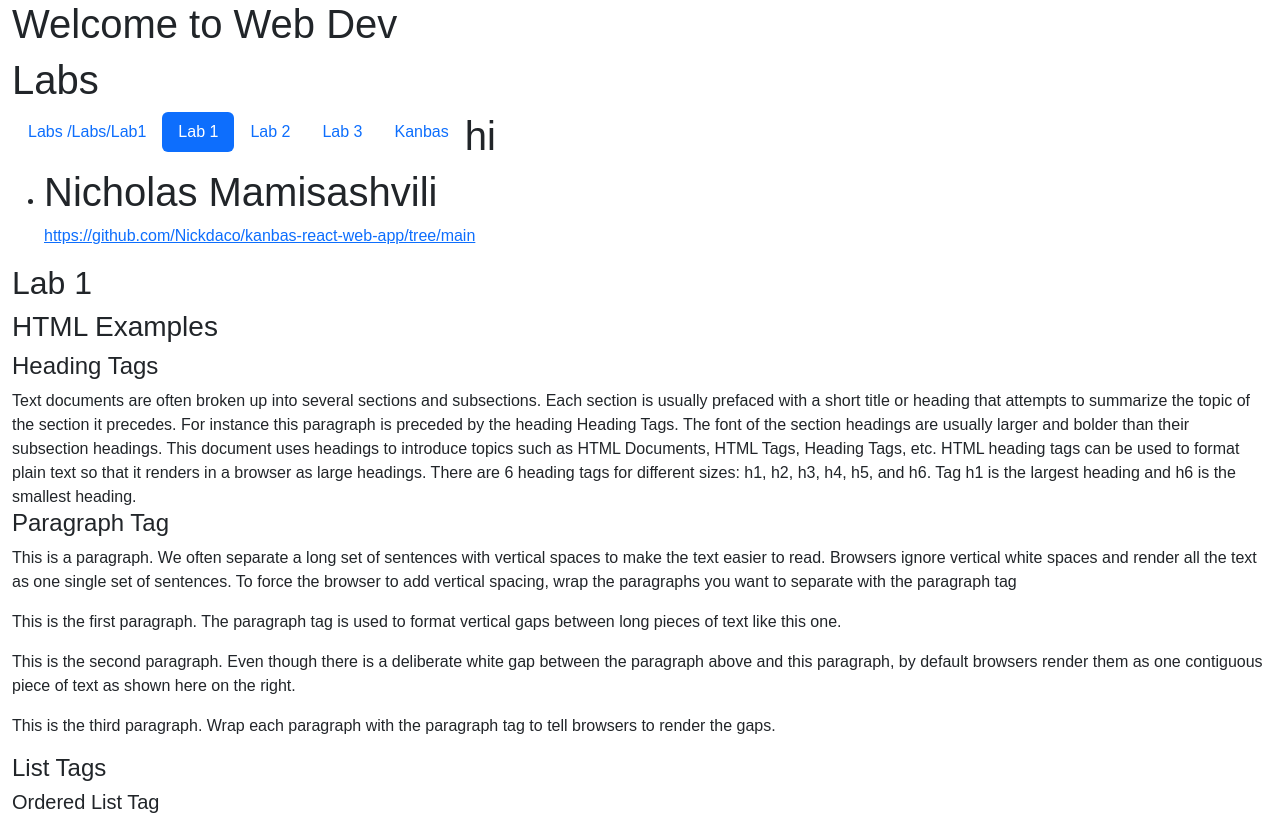
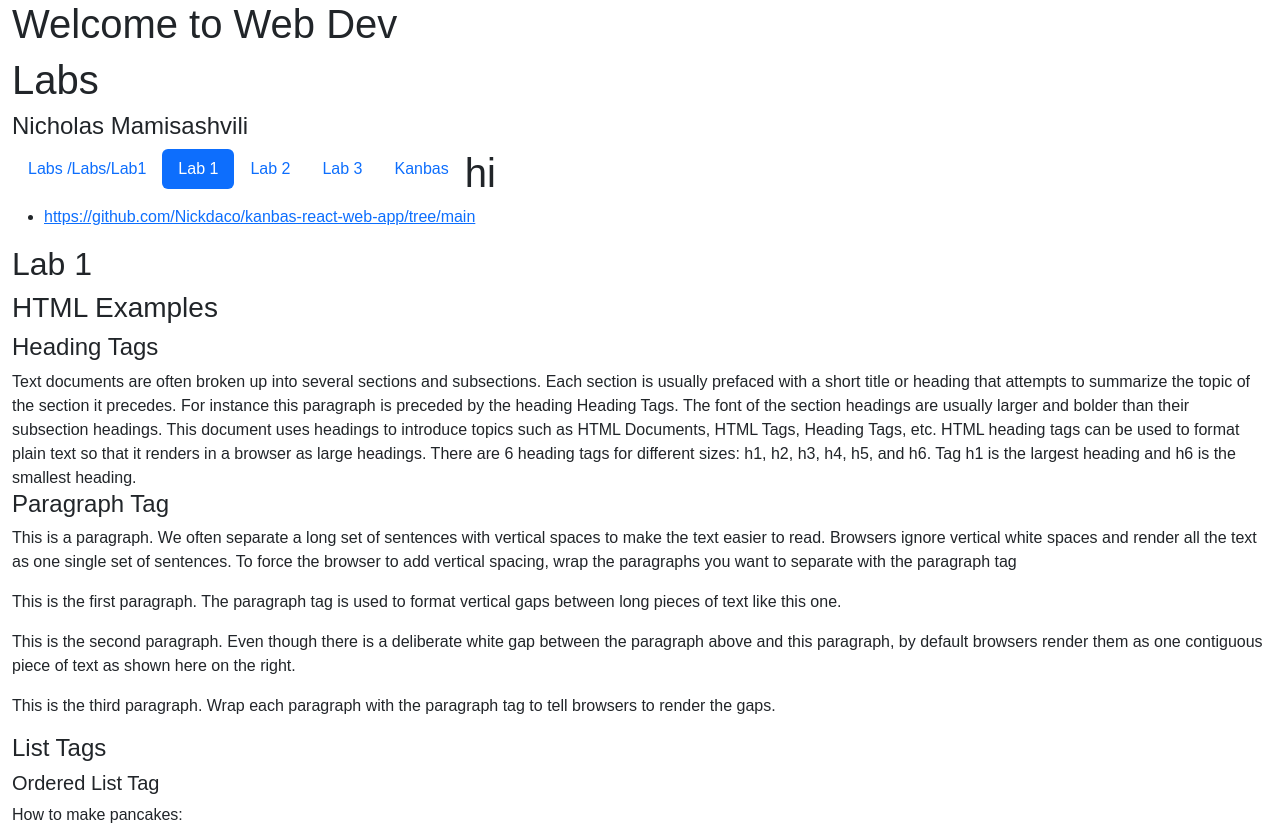
Before and after one commit to Nickdaco/kanbas-react-web-app, a React (Create React App) app: page /#/Labs/Lab1 in a window 1280 px wide. Shown: the top 825 px of the page. Built offline with nearby package versions, Linux system fonts and the light colour scheme.

Commit message:
my full name again ig

```diff
--- a/src/Labs/TOC.tsx
+++ b/src/Labs/TOC.tsx
@@ -54,7 +54,6 @@ export default function TOC() {
       </ul>
       <ul>
         <li>
-          <h1>Nicholas Mamisashvili</h1>
           <Link
             id="wd-github"
             to={"https://github.com/Nickdaco/kanbas-react-web-app/tree/main"}
--- a/src/Labs/index.tsx
+++ b/src/Labs/index.tsx
@@ -9,6 +9,8 @@ export default function Labs() {
     <div id="wd-labs" className="container-fluid">
       <h1>Welcome to Web Dev</h1>
       <h1>Labs</h1>
+
+      <h4>Nicholas Mamisashvili</h4>
       <TOC />
       <Routes>
         <Route path="/" element={<Navigate to="Lab1" />} />
```
